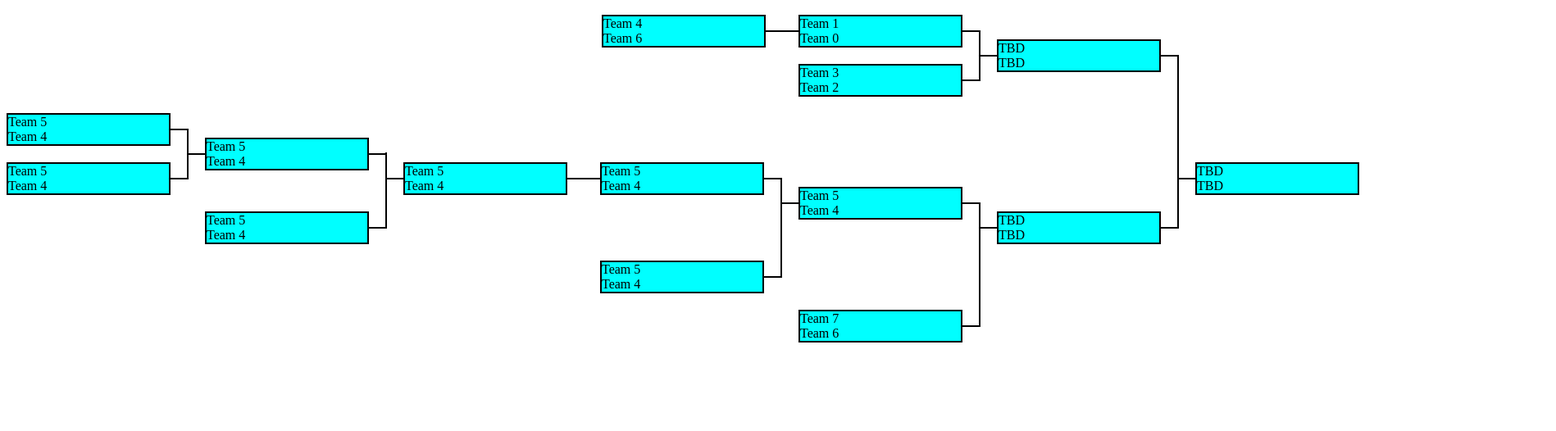
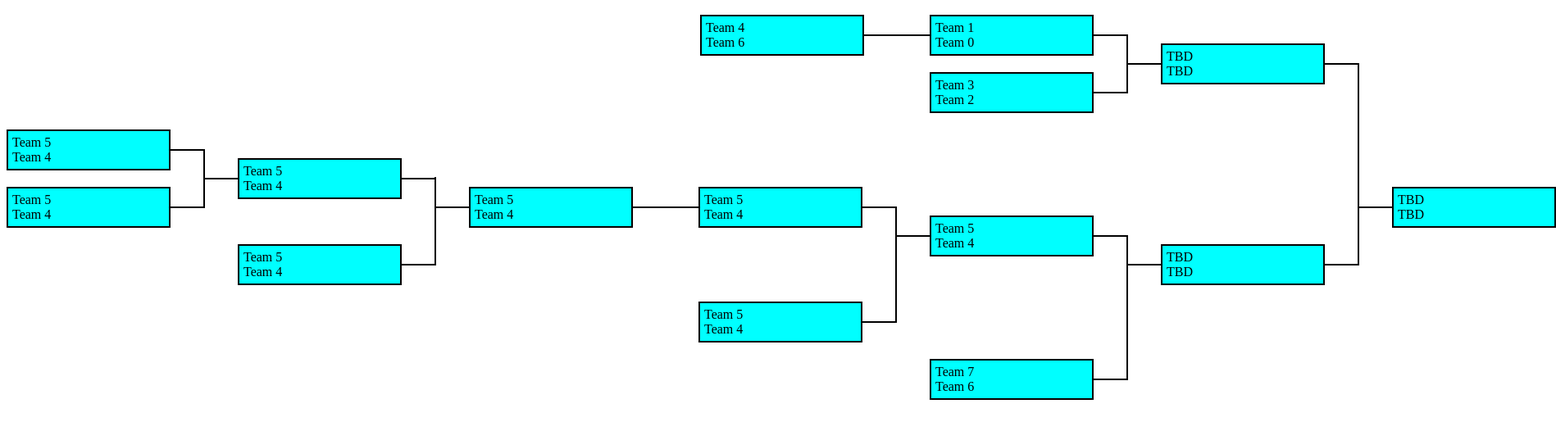
Before and after one commit to rosengrenen/react-bracket, a React (Create React App) app: page / in a window 1280 px wide. Shown: the top 526 px of the page at 82% size, 1898 px wide, since content can reach past the window. Built offline with nearby package versions, Linux system fonts and the light colour scheme.

Commit message:
moved styles to styled components

```diff
--- a/package.json
+++ b/package.json
@@ -13,6 +13,7 @@
     "react": "^16.13.1",
     "react-dom": "^16.13.1",
     "react-scripts": "3.4.1",
+    "styled-components": "^5.1.0",
     "typescript": "~3.7.2"
   },
   "scripts": {
@@ -35,5 +36,8 @@
       "last 1 firefox version",
       "last 1 safari version"
     ]
+  },
+  "devDependencies": {
+    "@types/styled-components": "^5.1.0"
   }
 }
--- a/src/components/bracket/bracket-styles.ts
+++ b/src/components/bracket/bracket-styles.ts
@@ -1 +1,79 @@
-export default 0;
+import styled from 'styled-components';
+
+const CONNECTOR_LINE_LENGTH = 40;
+const CONNECTOR_LINE_LENGTH_PX = `${CONNECTOR_LINE_LENGTH}px`;
+const CONNECTOR_LINE_THICKNESS = 2;
+const CONNECTOR_LINE_THICKNESS_PX = `${CONNECTOR_LINE_THICKNESS}px`;
+const CONNECTOR_LINE_THICKNESS_PX_HALF = `${CONNECTOR_LINE_THICKNESS / 2}px`;
+
+// Layout
+export const BracketWrapper = styled.div`
+	display: flex;
+	flex-grow: 1;
+	flexdirection: row;
+	justify-content: flex-end;
+`;
+
+export const BracketChildWrapper = styled.div`
+	flex-grow: 1;
+	display: flex;
+	flex-direction: column;
+`;
+
+export const BracketContentWrapper = styled.div`
+	flex-shrink: 0;
+	display: flex;
+	justify-content: center;
+	align-items: center;
+`;
+
+export const BracketFlexWrapper = styled.div`
+	display: flex;
+`;
+
+// Connectors
+export const BracketHorizontalConnector = styled.div`
+	width: ${CONNECTOR_LINE_LENGTH_PX};
+	height: ${CONNECTOR_LINE_THICKNESS_PX};
+	background: black;
+`;
+
+interface BracketVerticalConnectorWrapperProps {
+	margin: number;
+}
+
+export const BracketVerticalConnectorWrapper = styled.div<BracketVerticalConnectorWrapperProps>`
+	height: calc(50% + ${({ margin }) => margin}% + ${CONNECTOR_LINE_THICKNESS_PX});
+	display: flex;
+	flex-direction: column;
+`;
+
+export const BracketVerticalConnectorFilled = styled.div`
+	width: ${CONNECTOR_LINE_THICKNESS_PX};
+	flex-grow: 1;
+	background: black;
+`;
+
+interface BracketVerticalConnectorEmptyProps {
+	margin: number;
+}
+
+export const BracketVerticalConnectorEmpty = styled.div<BracketVerticalConnectorEmptyProps>`
+	width: ${CONNECTOR_LINE_THICKNESS_PX};
+	flex-basis: calc(
+		${({ margin }) => (margin / (margin + 50)) * 100}% - ${CONNECTOR_LINE_THICKNESS_PX_HALF}
+	);
+	flex-shrink: 0;
+`;
+
+// Card
+export const BracketContentCardWrapper = styled.div`
+	width: 200px;
+	padding: 10px 0;
+`;
+
+export const BracketContentCard = styled.div`
+	background: cyan;
+	padding: 5px;
+	border: 2px solid black;
+`;
--- a/src/components/bracket/bracket-view.tsx
+++ b/src/components/bracket/bracket-view.tsx
@@ -1,4 +1,16 @@
 import React from 'react';
+import {
+	BracketWrapper,
+	BracketChildWrapper,
+	BracketContentWrapper,
+	BracketHorizontalConnector,
+	BracketVerticalConnectorWrapper,
+	BracketVerticalConnectorFilled,
+	BracketVerticalConnectorEmpty,
+	BracketContentCardWrapper,
+	BracketContentCard,
+	BracketFlexWrapper,
+} from './bracket-styles';
 
 interface Team {
 	id: string;
@@ -14,19 +26,12 @@ interface BracketMatch {
 	width: number;
 }
 
-interface Props {
+interface InternalBracketProps {
 	bracket: BracketMatch;
 	first?: boolean;
 }
 
-const Bracket: React.FC<Props> = ({ bracket, first = false }) => {
-	let count = 0;
-	if (bracket.leftParent) {
-		count++;
-	}
-	if (bracket.rightParent) {
-		count++;
-	}
+const InternalBracket: React.FC<InternalBracketProps> = ({ bracket, first = false }) => {
 	let marginTop = 0;
 	let marginBottom = 0;
 	if (bracket.leftParent && bracket.rightParent) {
@@ -43,85 +48,46 @@ const Bracket: React.FC<Props> = ({ bracket, first = false }) => {
 		}
 	}
 	return (
-		<div
-			style={{ display: 'flex', flexGrow: 1, flexDirection: 'row', justifyContent: 'flex-end' }}
-			id={bracket.id}
-		>
+		<BracketWrapper>
 			{(bracket.rightParent || bracket.leftParent) && (
-				<div
-					style={{
-						// background: 'rgba(0, 0, 255, 0.5)',
-						flexGrow: 1,
-						display: 'flex',
-						flexDirection: 'column',
-					}}
-				>
-					{bracket.rightParent && <Bracket bracket={bracket.rightParent} />}
-					{bracket.leftParent && <Bracket bracket={bracket.leftParent} />}
-				</div>
+				<BracketChildWrapper>
+					{bracket.rightParent && <InternalBracket bracket={bracket.rightParent} />}
+					{bracket.leftParent && <InternalBracket bracket={bracket.leftParent} />}
+				</BracketChildWrapper>
 			)}
-			<div
-				style={{
-					// background: 'rgba(255, 0, 0, 0.5)',
-					flexShrink: 0,
-					display: 'flex',
-					justifyContent: 'center',
-					alignItems: 'center',
-					// padding: '10px 0',
-				}}
-			>
-				{count === 2 && (
-					<div
-						style={{
-							height: `calc(50% + ${marginBottom * 2 + marginTop * 2}% + 2px)`,
-							display: 'flex',
-							flexDirection: 'column',
-						}}
-					>
-						{marginBottom > marginTop && (
-							<div style={{ width: '2px', flexGrow: 1, background: 'black' }} />
-						)}
-						<div
-							style={{
-								width: '2px',
-								flexBasis: `calc(${
-									((2 * (marginBottom + marginTop)) / (2 * (marginBottom + marginTop) + 50)) * 100
-								}% - 1px)`,
-								flexShrink: 0,
-							}}
-						/>
-						{marginBottom <= marginTop && (
-							<div style={{ width: '2px', flexGrow: 1, background: 'black' }} />
-						)}
-					</div>
+			<BracketContentWrapper>
+				{bracket.rightParent && bracket.leftParent && (
+					<BracketVerticalConnectorWrapper margin={2 * (marginTop + marginBottom)}>
+						{marginBottom > marginTop && <BracketVerticalConnectorFilled />}
+						<BracketVerticalConnectorEmpty margin={2 * (marginTop + marginBottom)} />
+						{marginBottom <= marginTop && <BracketVerticalConnectorFilled />}
+					</BracketVerticalConnectorWrapper>
 				)}
-				{count >= 1 && <div style={{ width: '20px', height: '2px', background: 'black' }} />}
-				<div style={{ width: '200px', padding: '10px 0 ' }}>
-					<div style={{ background: 'cyan', border: '2px solid black' }}>
+				{(bracket.rightParent || bracket.leftParent) && <BracketHorizontalConnector />}
+				<BracketContentCardWrapper>
+					<BracketContentCard>
 						<div>{bracket.rightTeam ? bracket.rightTeam.name : 'TBD'}</div>
 						<div>{bracket.leftTeam ? bracket.leftTeam.name : 'TBD'}</div>
-					</div>
-				</div>
-				{!first && <div style={{ width: '20px', height: '2px', background: 'black' }} />}
-			</div>
-		</div>
+					</BracketContentCard>
+				</BracketContentCardWrapper>
+				{!first && <BracketHorizontalConnector />}
+			</BracketContentWrapper>
+		</BracketWrapper>
 	);
 };
 
-const BrackerWrapper: React.FC<Props> = props => {
-	console.log(props);
+interface BracketProps {
+	bracket: BracketMatch;
+}
+
+const Bracket: React.FC<BracketProps> = props => {
 	return (
-		<div style={{ display: 'flex' }}>
-			<div
-				style={{
-					// background: 'green',
-					display: 'flex',
-				}}
-			>
-				<Bracket first {...props} />
-			</div>
-		</div>
+		<BracketFlexWrapper>
+			<BracketFlexWrapper>
+				<InternalBracket first {...props} />
+			</BracketFlexWrapper>
+		</BracketFlexWrapper>
 	);
 };
 
-export default BrackerWrapper;
+export default Bracket;
```
Also changed, not shown: 1 other file (tests, documents, lock files or other folders).
